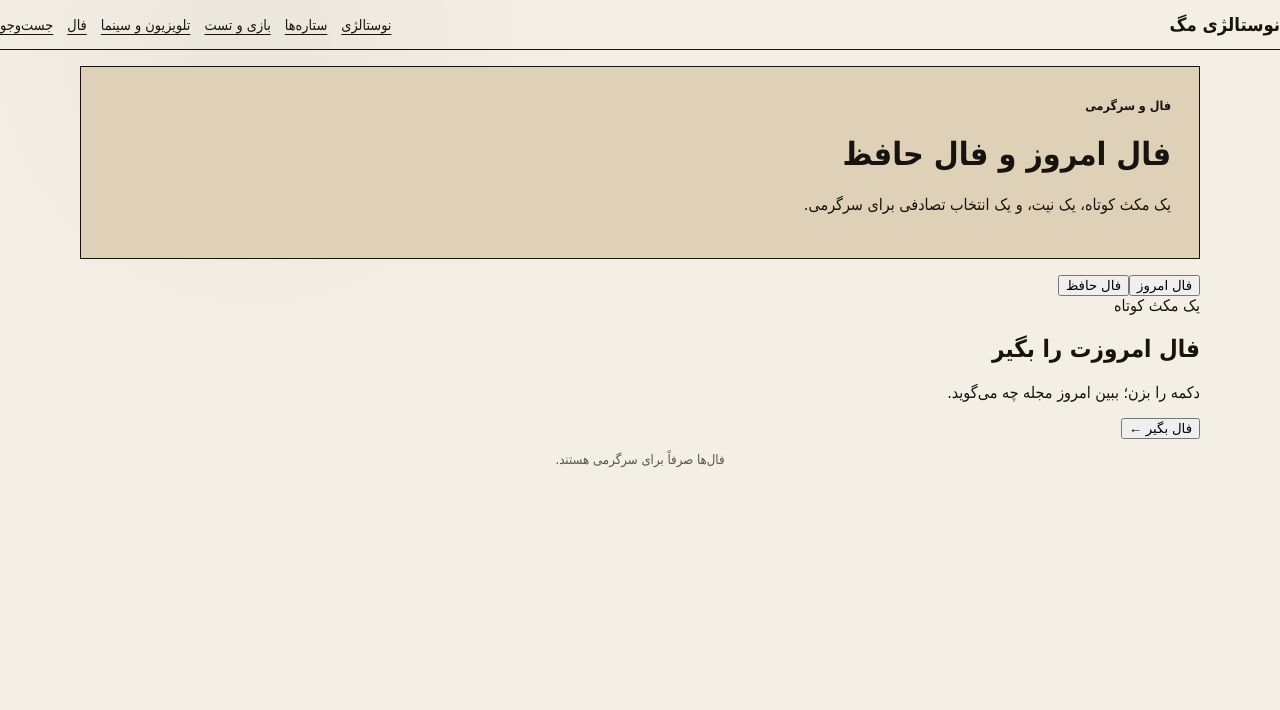
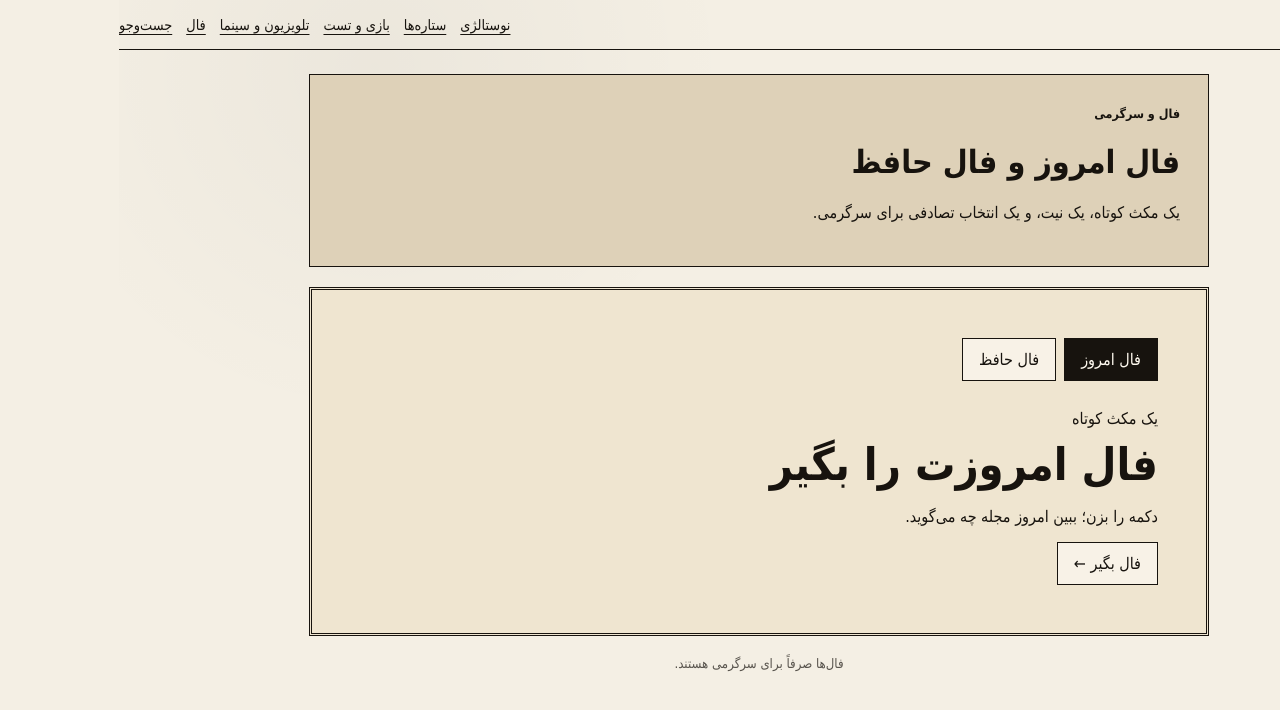
Before and after one commit to mohammadghadimi88/nostalgia-mag, a Next.js app: page /fortune in a window 1280 px wide. Shown: the top 710 px of the page. Built offline with nearby package versions, Linux system fonts and the light colour scheme; no server answers.

Commit message:
Style interactive fortune experience

```diff
--- a/app/globals.css
+++ b/app/globals.css
@@ -110,3 +110,15 @@ footer { padding: 28px 0 50px; text-align: center; font-size: .85rem; }
 .quiz-promo h2 { margin:8px 0; font-size:clamp(1.5rem,4vw,2.5rem); }
 .quiz-promo p { margin:0; line-height:1.8; }
 @media (max-width:520px){ .quiz-promo { flex-direction:column; align-items:flex-start; } }
+
+
+.fortune-page { max-width: 900px; margin: 24px auto 60px; }
+.fortune-box { margin: 20px 0; padding: clamp(24px, 5vw, 48px); border: 3px double #17130e; background: #efe5d0; }
+.fortune-tabs { display:flex; gap:8px; margin-bottom:28px; }
+.fortune-tabs button, .fortune-draw { padding:11px 16px; border:1px solid #17130e; background:#f8f2e7; color:#17130e; font:inherit; cursor:pointer; }
+.fortune-tabs button.active, .fortune-tabs button:hover, .fortune-draw:hover { background:#17130e; color:#fffaf0; }
+.fortune-box h2 { margin:10px 0 16px; font-size:clamp(1.7rem,4vw,2.8rem); }
+.fortune-result { margin:20px 0; padding:22px; border-right:4px solid #17130e; background:#f8f2e7; }
+.fortune-result p { margin:0 0 10px; font-size:1.2rem; line-height:2; }
+.fortune-result small { opacity:.7; }
+@media(max-width:520px){ .fortune-tabs { flex-wrap:wrap; } }
```
